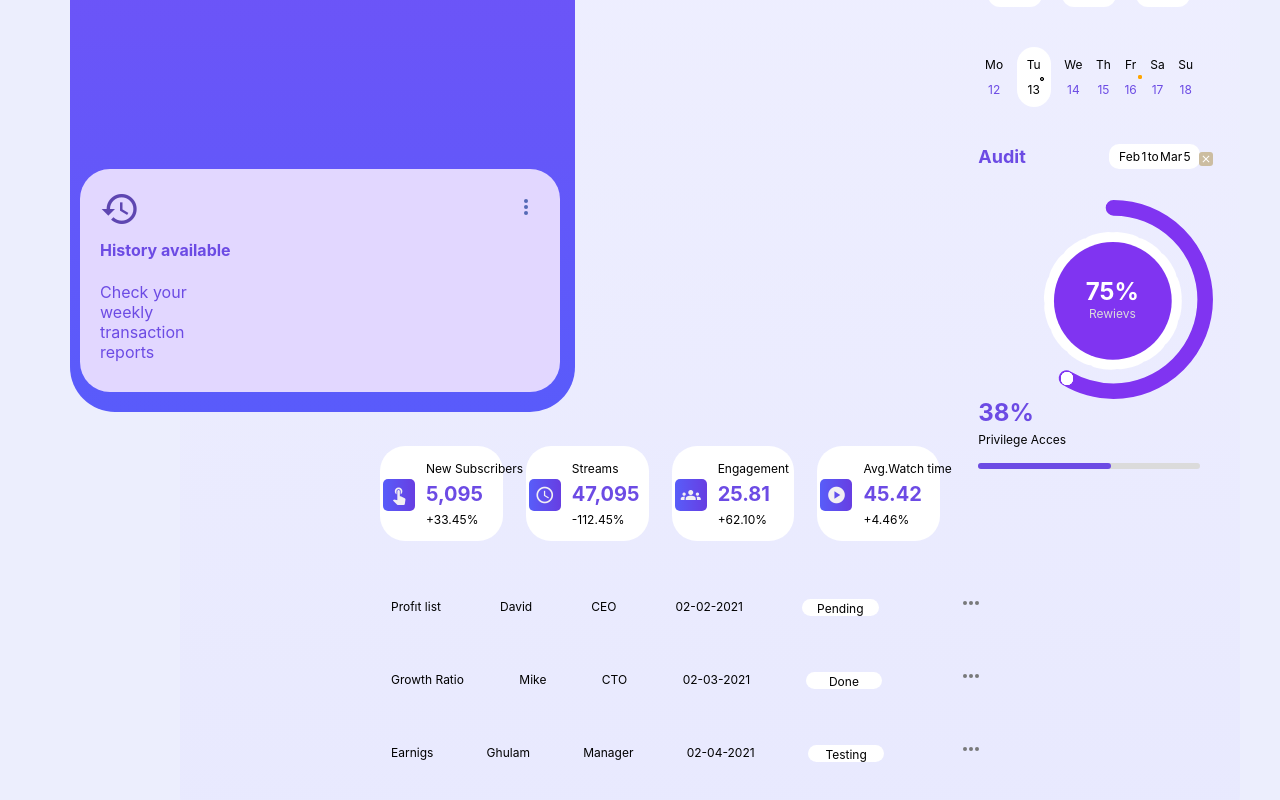
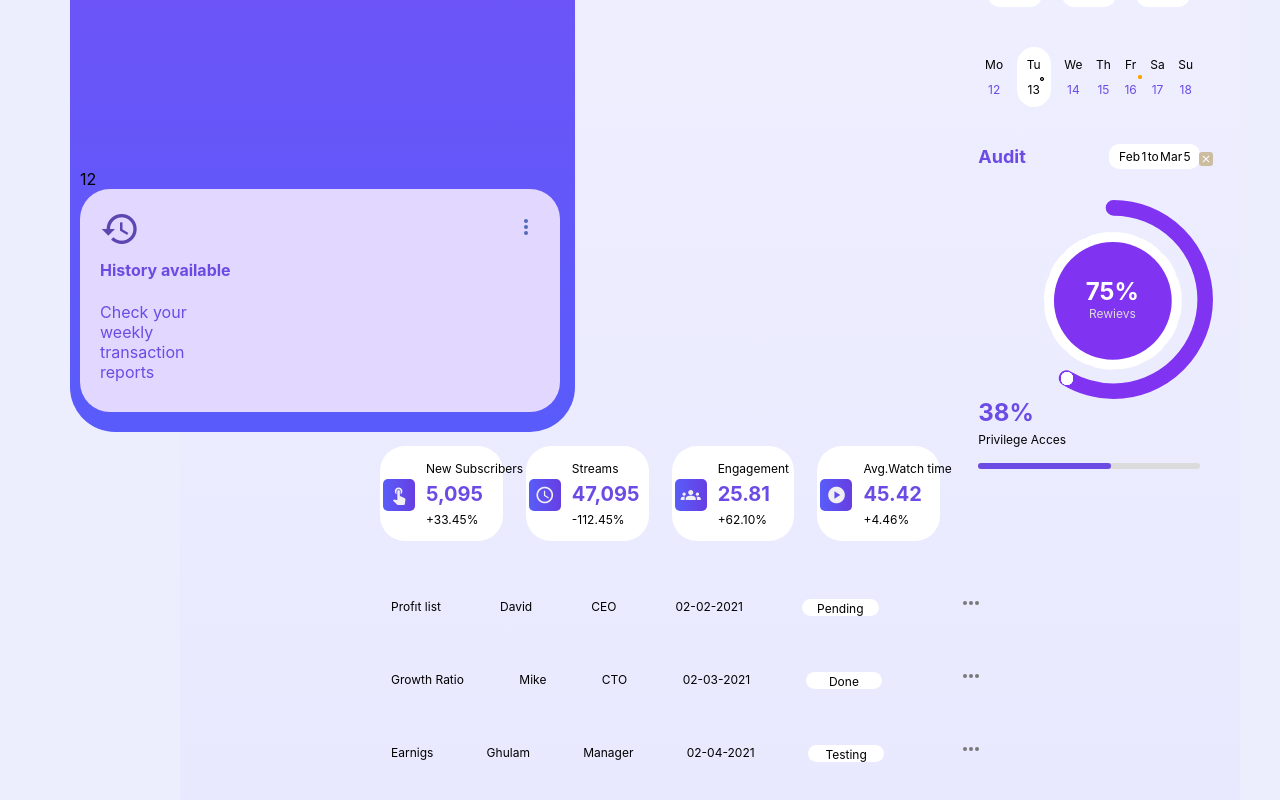
Before and after one commit to kbrzdem/finance-dashboard, a React (Create React App) app: page / in a window 1280 px wide. Shown: the part 855-1655 px from the top of the page. Built offline with nearby package versions, Linux system fonts and the light colour scheme.

Commit message:
message 12 eklendi

```diff
--- a/src/components/Aside.js
+++ b/src/components/Aside.js
@@ -3,13 +3,14 @@ import { NavLink } from "react-router-dom";
 const Aside = ({ headers }) => {
   const navLinks = [];
 
-  headers.forEach(({ id, title, link, icon }) => {
+  headers.forEach(({ id, title, link, icon, subtitle }) => {
     navLinks.push(
       <NavLink className="nav-wrap__navlink" exact to={link} key={id}>
         <div className="icon">
           <span className="material-icons material-icons--navbar">{icon}</span>
         </div>
         {title}
+
       </NavLink>
     );
   });
@@ -26,7 +27,7 @@ const Aside = ({ headers }) => {
           </figure>
 
           <nav className="nav-wrap__nav">{navLinks}</nav>
-
+          <span className="nav-wrap__messages-subtitle">12</span>
           <div className="nav-wrap__card">
             <span class="material-icons material-icons--navcard ">restore</span>
             <h4>History available</h4>
```
